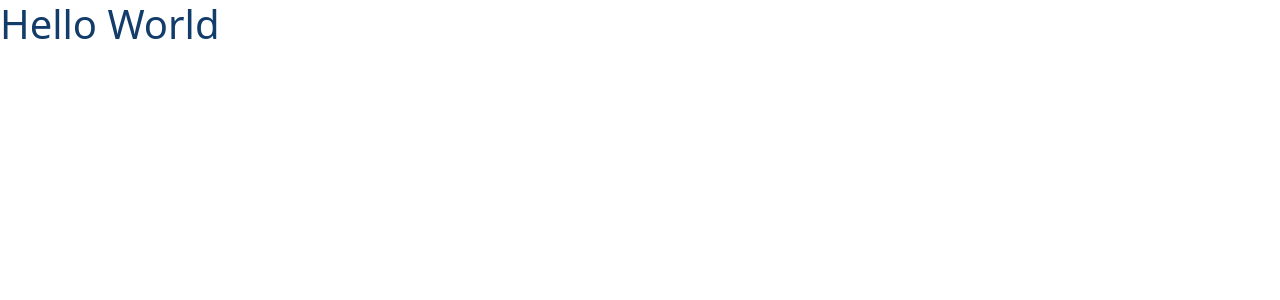
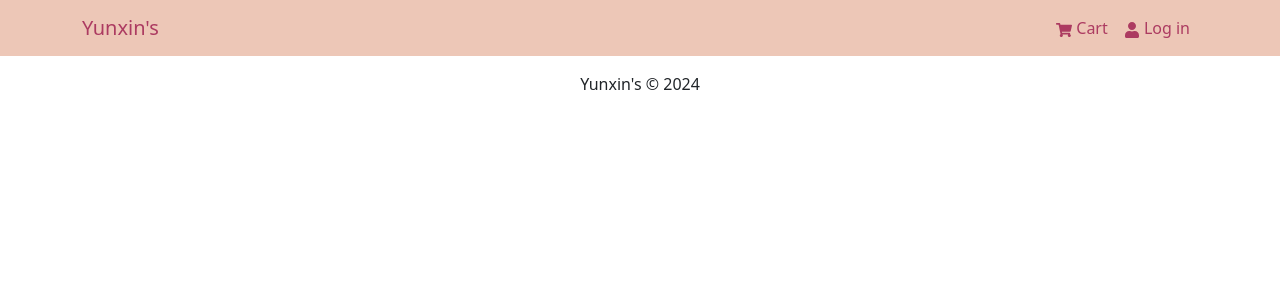
Before and after one commit to Yunxin119/shopping-app, a React (Create React App) app in the folder client/: page / in a window 1280 px wide. Shown: the top 300 px of the page. Built offline with nearby package versions, Linux system fonts and the light colour scheme.

Commit message:
Header and Footer

```diff
--- a/client/src/App.js
+++ b/client/src/App.js
@@ -1,10 +1,19 @@
 import React from 'react'
+import { Container } from 'react-bootstrap';
+import Header from './components/Header';
+import Footer from './components/Footer';
 import './assets/custom.css';
 
 const App = () => {
   return (
     <>
-    <h1 className='text-primary'>Hello World</h1>
+    <Header />
+    <main>
+      <Container>
+
+      </Container>
+    </main>
+    <Footer />
     </>
   )
 }
--- /dev/null
+++ b/client/src/components/Footer.jsx
@@ -0,0 +1,20 @@
+import React from 'react'
+import { Col, Row, Container } from 'react-bootstrap'
+
+const Footer = () => {
+    const time = new Date().getFullYear();
+
+    return (
+    <footer>
+        <Container>
+            <Row>
+                <Col className='text-center py-3'>
+                <p>Yunxin's &copy; {time}</p>
+                </Col>
+            </Row>
+        </Container>
+    </footer>
+    )
+}
+
+export default Footer
--- /dev/null
+++ b/client/src/components/Header.jsx
@@ -0,0 +1,27 @@
+import { Navbar, Nav, Container } from 'react-bootstrap';
+import { FaShoppingCart, FaUser } from 'react-icons/fa';
+
+const Header = () => {
+return (
+    <header>
+    <Navbar className='bg-primary' expand='lg' collapseOnSelect>
+        <Container>
+        <Navbar.Brand href='/' className='text-secondary'>Yunxin's</Navbar.Brand>
+        <Navbar.Toggle aria-controls='basic-navbar-nav' />
+        <Navbar.Collapse id='basic-navbar-nav'>
+            <Nav className='ms-auto'>
+            <Nav.Link href='/cart'  className='text-secondary'>
+                <FaShoppingCart /> Cart
+            </Nav.Link>
+            <Nav.Link href='/login' className='text-secondary'>
+                <FaUser /> Log in
+            </Nav.Link>
+            </Nav>
+        </Navbar.Collapse>
+        </Container>
+    </Navbar>
+    </header>
+);
+};
+
+ export default Header;
```
